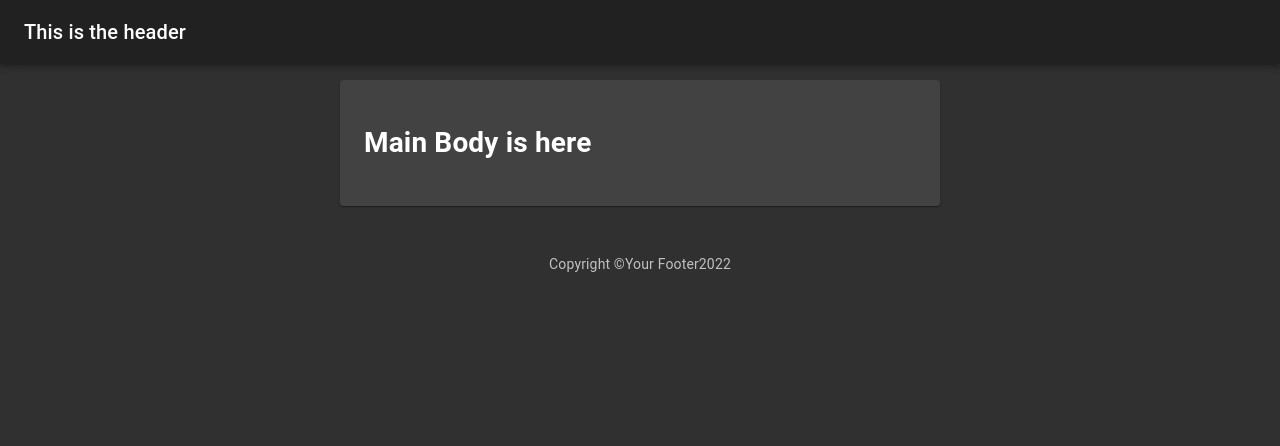
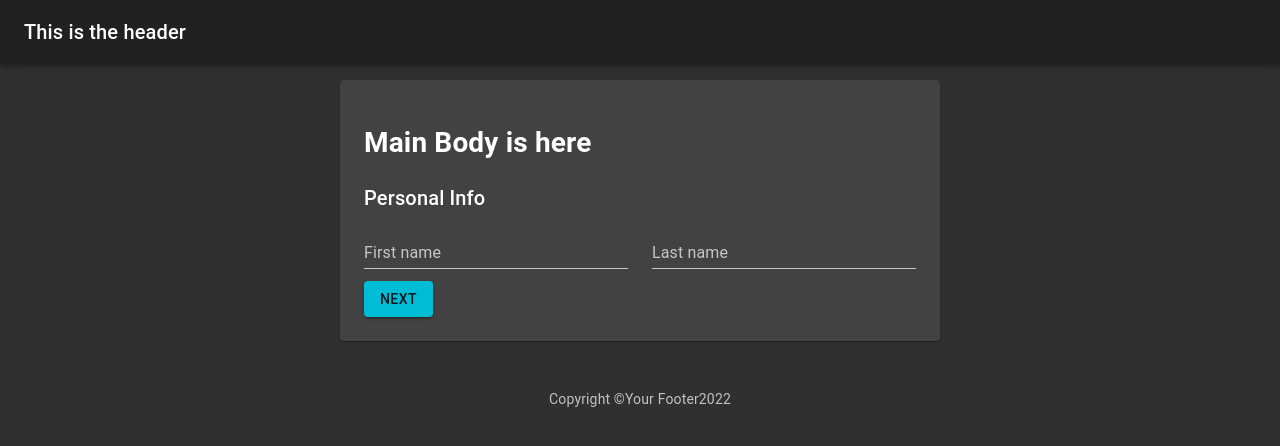
Before and after one commit to msvivianso/formik-multi-step-form, a React (Create React App) app: page / in a window 1280 px wide. Shown: the top 446 px of the page. Built offline with nearby package versions, Linux system fonts and the light colour scheme.

Commit message:
Add form components to be used in form

```diff
--- /dev/null
+++ b/src/App/common/InputField/InputField.jsx
@@ -0,0 +1,19 @@
+import React from 'react';
+import { useField } from 'formik';
+import { TextField } from '@material-ui/core';
+
+const InputField = (props) => {
+  const { errorText, ...rest } = props;
+  const [field, meta] = useField(props);
+
+  return (
+    <TextField
+      type="text"
+      error={meta.touched && meta.error && true}
+      {...field}
+      {...rest}
+    />
+  );
+};
+
+export default InputField;
--- /dev/null
+++ b/src/App/common/InputField/index.js
@@ -0,0 +1,3 @@
+import InputField from './InputField';
+
+export default InputField;
--- /dev/null
+++ b/src/App/pages/MainPage/Components/ContactInfo/ContactInfo.jsx
@@ -0,0 +1,23 @@
+import React from 'react';
+import { Grid, Typography } from '@material-ui/core';
+import InputField from 'App/common/InputField';
+
+const ContactInfo = ({ formField: { city, country } }) => {
+  return (
+    <React.Fragment>
+      <Typography variant="h6" gutterBottom>
+        Contact Info
+      </Typography>
+      <Grid container spacing={3}>
+        <Grid item xs={12} sm={6}>
+          <InputField name={city.name} label={city.label} fullWidth />
+        </Grid>
+        <Grid item xs={12} sm={6}>
+          <InputField name={country.name} label={country.label} fullWidth />
+        </Grid>
+      </Grid>
+    </React.Fragment>
+  );
+};
+
+export default ContactInfo;
--- /dev/null
+++ b/src/App/pages/MainPage/Components/ContactInfo/index.js
@@ -0,0 +1,3 @@
+import ContactInfo from './ContactInfo';
+
+export default ContactInfo;
--- /dev/null
+++ b/src/App/pages/MainPage/Components/PersonalInfo/PersonalInfo.jsx
@@ -0,0 +1,23 @@
+import React from 'react';
+import { Grid, Typography } from '@material-ui/core';
+import InputField from 'App/common/InputField';
+
+const PersonalInfo = ({ formField: { firstName, lastName } }) => {
+  return (
+    <React.Fragment>
+      <Typography variant="h6" gutterBottom>
+        Personal Info
+      </Typography>
+      <Grid container spacing={3}>
+        <Grid item xs={12} sm={6}>
+          <InputField name={firstName.name} label={firstName.label} fullWidth />
+        </Grid>
+        <Grid item xs={12} sm={6}>
+          <InputField name={lastName.name} label={lastName.label} fullWidth />
+        </Grid>
+      </Grid>
+    </React.Fragment>
+  );
+};
+
+export default PersonalInfo;
--- /dev/null
+++ b/src/App/pages/MainPage/Components/PersonalInfo/index.js
@@ -0,0 +1,3 @@
+import PersonalInfo from './PersonalInfo';
+
+export default PersonalInfo;
--- a/src/App/pages/MainPage/MainPage.jsx
+++ b/src/App/pages/MainPage/MainPage.jsx
@@ -1,7 +1,116 @@
-import React from 'react';
+import React, { useState } from 'react';
+import { Formik, Form } from 'formik';
+import { Button, CircularProgress, Grid } from '@material-ui/core';
+
+import { useStyle } from 'App/common/styles';
+import PersonalInfo from 'App/pages/MainPage/Components/PersonalInfo';
+import ContactInfo from 'App/pages/MainPage/Components/ContactInfo';
+
+const formModel = {
+  formId: 'mainForm',
+  formField: {
+    firstName: {
+      name: 'firstName',
+      label: 'First name'
+    },
+    lastName: {
+      name: 'lastName',
+      label: 'Last name'
+    },
+    city: {
+      name: 'city',
+      label: 'City'
+    },
+    country: {
+      name: 'country',
+      label: 'Country'
+    }
+  }
+};
+
+const initialValues = {
+  firstName: '',
+  lastName: '',
+  city: '',
+  country: ''
+};
+
+const steps = [
+  <PersonalInfo formField={formModel.formField} />,
+  <ContactInfo formField={formModel.formField} />
+];
 
 const MainPage = () => {
-  return <h1>Main Body is here</h1>;
+  const classes = useStyle();
+  const [activeStep, setActiveStep] = useState(0);
+  const isLastStep = activeStep === steps.length - 1;
+
+  const handleBack = () => {
+    setActiveStep(activeStep - 1);
+  };
+
+  const sleep = (ms) => {
+    return new Promise((resolve) => setTimeout(resolve, ms));
+  };
+
+  const submitForm = async (values, actions) => {
+    await sleep(1000);
+    alert(JSON.stringify(values, null, 2));
+    actions.setSubmitting(false);
+
+    setActiveStep(activeStep + 1);
+  };
+
+  const handleSubmit = (values, actions) => {
+    if (isLastStep) {
+      submitForm(values, actions);
+    } else {
+      setActiveStep(activeStep + 1);
+      actions.setTouched({});
+      actions.setSubmitting(false);
+    }
+  };
+
+  return (
+    <React.Fragment>
+      <h1>Main Body is here</h1>
+      <Formik initialValues={initialValues} onSubmit={handleSubmit}>
+        {({ isSubmitting }) => (
+          <Form id={formModel.formId}>
+            {steps[activeStep]}
+
+            <Grid container spacing={3}>
+              <Grid item xs={12}>
+                <div className={classes.buttons}>
+                  {activeStep !== 0 && (
+                    <Button onClick={handleBack} className={classes.button}>
+                      Back
+                    </Button>
+                  )}
+                  <div className={classes.wrapper}>
+                    <Button
+                      type="submit"
+                      variant="contained"
+                      color="primary"
+                      className={classes.button}
+                    >
+                      {isLastStep ? 'Submit' : 'Next'}
+                    </Button>
+                    {isSubmitting && (
+                      <CircularProgress
+                        size={24}
+                        className={classes.buttonProgress}
+                      />
+                    )}
+                  </div>
+                </div>
+              </Grid>
+            </Grid>
+          </Form>
+        )}
+      </Formik>
+    </React.Fragment>
+  );
 };
 
 export default MainPage;
```
